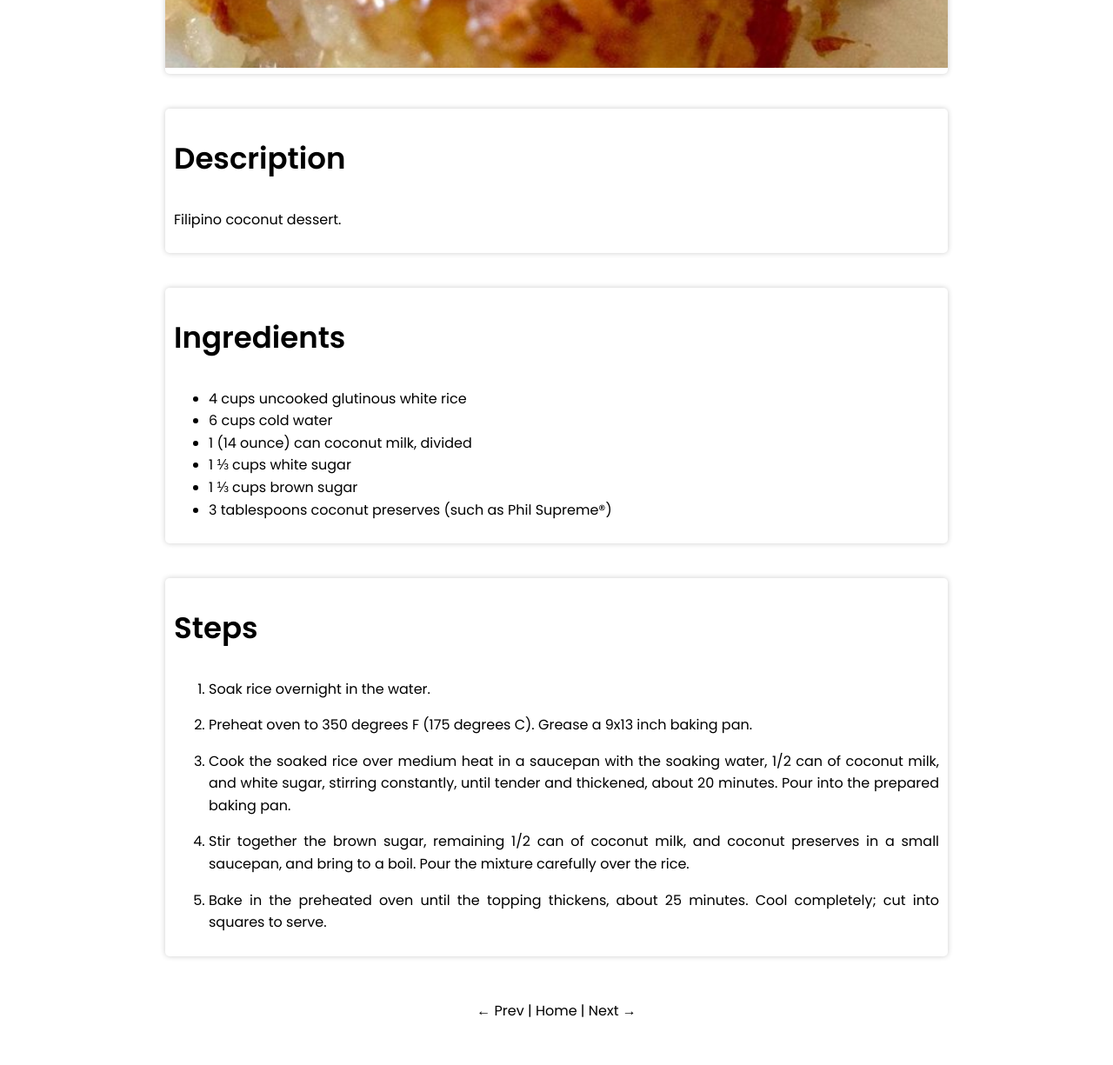
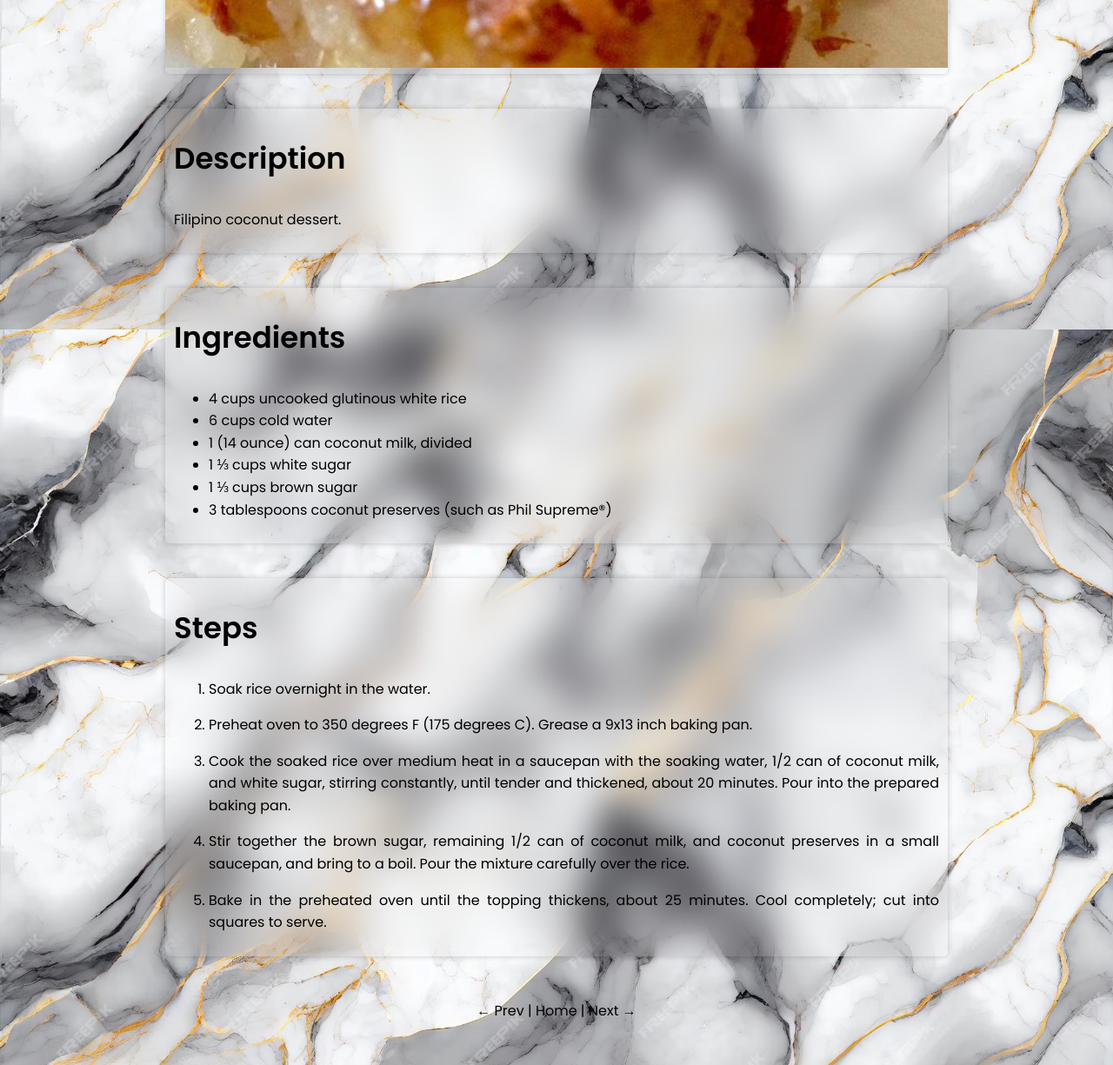
Before and after one commit to jaysonrejuso/odin-recipes, a plain HTML site: page recipes/biko.html in a window 1280 px wide. Shown: the part 480-1705 px from the top of the page at 87% size. Drawn offline with Linux system fonts and the light colour scheme.

Commit message:
feat: add background and transparent effect

```diff
--- a/style.css
+++ b/style.css
@@ -9,6 +9,9 @@ body{
     margin: 0;
     padding: 0;
     line-height: 1.6;
+    background: url('../images/background.jpg') fixed;
+    background-size: cover;
+    background-position: center;
 }
 
 h1{
@@ -52,6 +55,8 @@ a{
     justify-content: space-around;
     padding: 10px;
     word-wrap: break-word;
+    background: transparent;
+    backdrop-filter: blur(20px);
 }
 
 .recipe {
@@ -69,6 +74,8 @@ a{
     border-radius: 5px;
     box-shadow: 0 0 6px rgba(0, 0, 0, 0.2);
     overflow: hidden;
+    background: transparent;
+    backdrop-filter: blur(20px);
 }
 
 .title img{
@@ -86,6 +93,8 @@ a{
     justify-content: space-around;
     padding: 10px;
     word-wrap: break-word;
+    background: transparent;
+    backdrop-filter: blur(20px);
 }
 
 .ingredients {
@@ -97,6 +106,8 @@ a{
     justify-content: space-around;
     padding: 10px;
     word-wrap: break-word;
+    background: transparent;
+    backdrop-filter: blur(20px);
 }
 
 .steps {
@@ -108,6 +119,8 @@ a{
     justify-content: space-around;
     padding: 10px;
     word-wrap: break-word;
+    background: transparent;
+    backdrop-filter: blur(20px);
 }
 
 .links {
@@ -118,4 +131,6 @@ a{
     padding: 10px;
     word-wrap: break-word;
     text-align: center;
+    /* background: transparent;
+    backdrop-filter: blur(20px); */
 }
```
Also changed, not shown: images/background.jpg (added).
